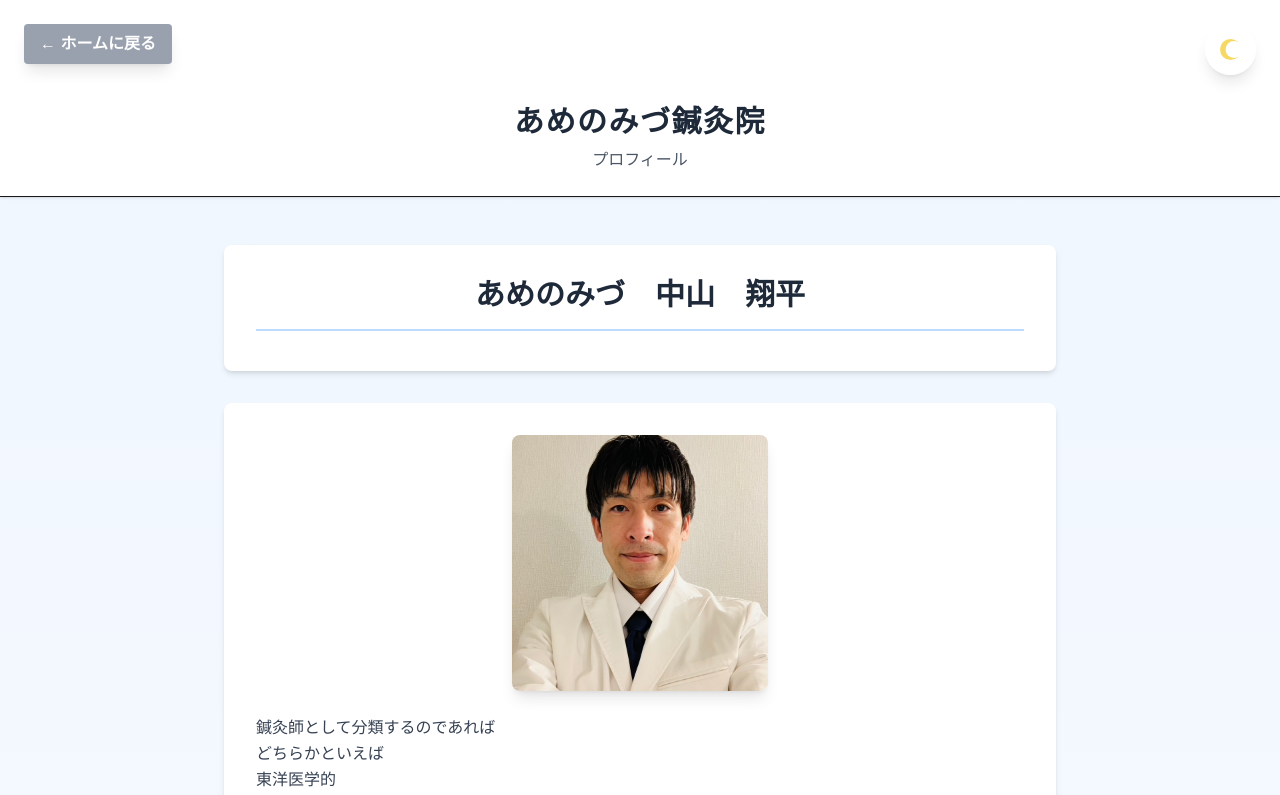
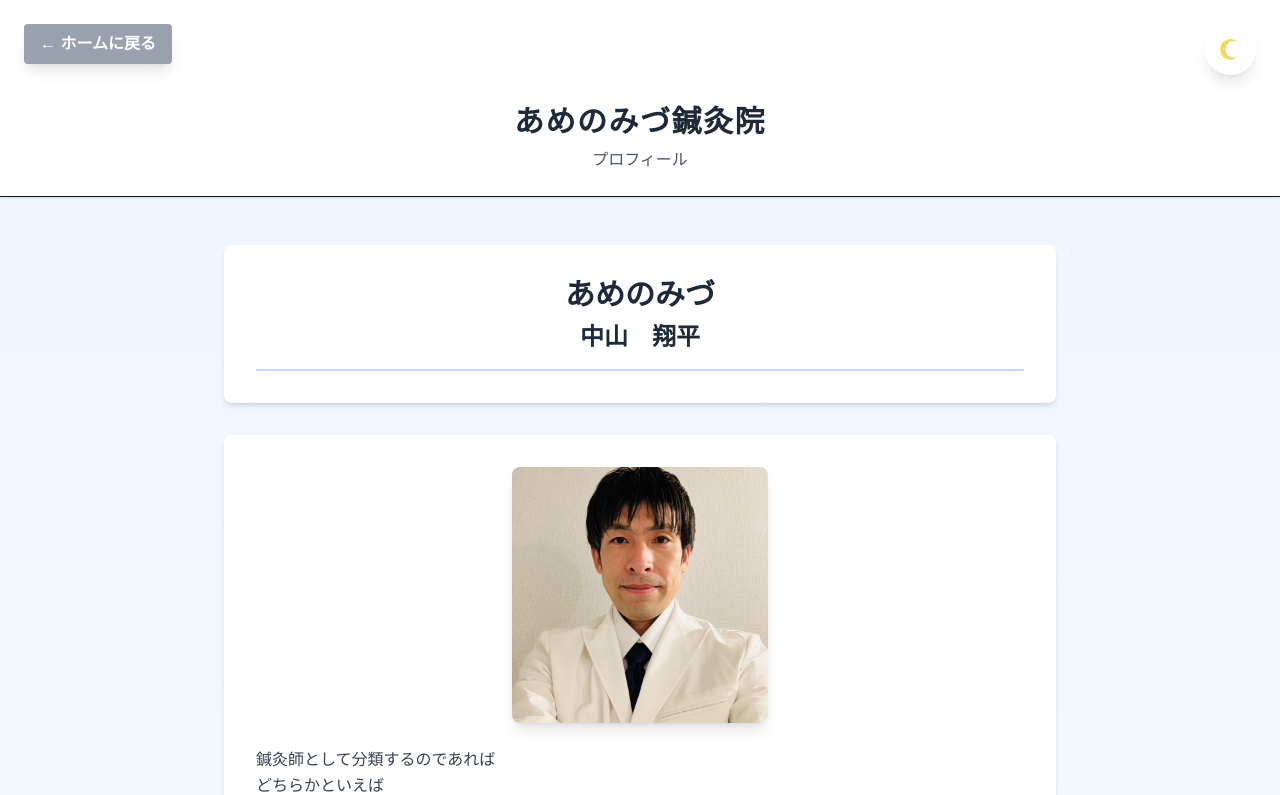
Before and after one commit to Shohei-Nakayama/Amenomizu7.1, a Next.js app in the folder amenomizu7.1/: page /profile in a window 1280 px wide. Shown: the top 795 px of the page. Built offline with nearby package versions, Linux system fonts and the light colour scheme.

Commit message:
modefied the profile name's position

```diff
--- a/amenomizu7.1/src/app/profile/page.tsx
+++ b/amenomizu7.1/src/app/profile/page.tsx
@@ -9,9 +9,14 @@ export default function Profile() {
       <main className="max-w-4xl mx-auto px-8 py-12">
         {/* タイトル */}
         <div className="bg-white rounded-lg shadow-md p-8 mb-8">
-          <h2 className="text-3xl font-bold text-gray-800 mb-2 text-center border-b-2 border-blue-200 pb-4">
-            あめのみづ　中山　翔平
-          </h2>
+          <div className="text-center border-b-2 border-blue-200 pb-4">
+            <h2 className="text-3xl font-bold text-gray-800 mb-2">
+              あめのみづ
+            </h2>
+            <p className="text-2xl font-bold text-gray-800">
+              中山　翔平
+            </p>
+          </div>
         </div>
 
         {/* プロフィール写真1（ウサギ） */}
```
